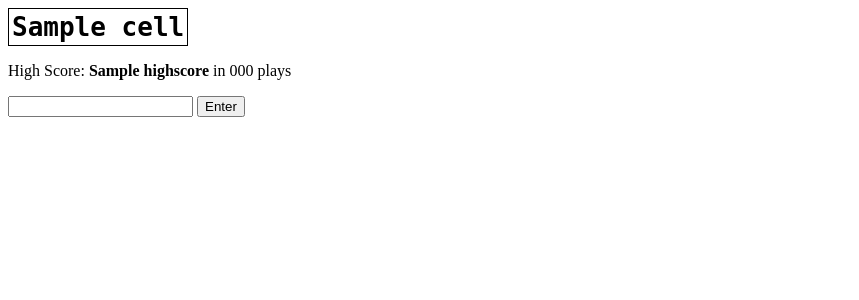
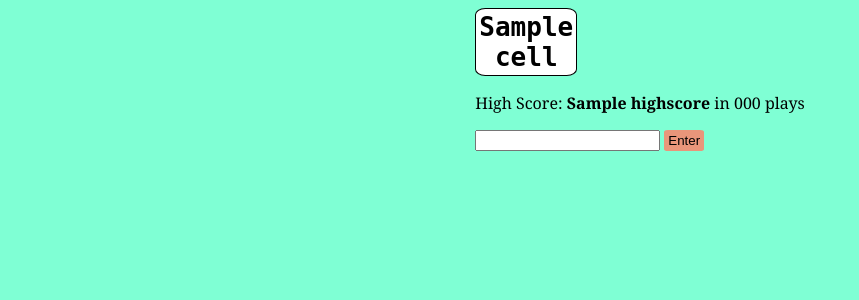
Before and after one commit to mrhoriuchi/flask-boggle, a Flask app: template templates/index.html in a window 1280 px wide. Shown: the top 300 px of the page, without its empty margins (0-859 px from the left). Run offline with Flask 2, Linux system fonts and the light colour scheme; the template is opened without the code that fills it: most values are stand-ins (such as "Sample title", 1, 10 or a date in 2020); parts of the project's set-up code (start-up, migrations or seed data) failed here and were passed over; some libraries are stand-ins or nearby versions.

Commit message:
added css

```diff
--- a/static/app.css
+++ b/static/app.css
@@ -1,6 +1,46 @@
+body{
+    display: flex;
+    flex-direction: column;
+    align-items: center;
+    background-color: aquamarine;
+}
 .board{
     border: solid 1px black;
+    border-radius: 10%;
     font-family: monospace;
     font-weight: bold;
     font-size: 200%;
+    background-color: white;
 }
+.board td{
+    text-align: center;
+    width: 1.5em;
+    height: 1.5em;
+}
+.scorelist{
+    text-align: center;
+    font-family: Cambria, Cochin, Georgia, Times, 'Times New Roman', serif;
+}
+.msg{
+    color: white;
+    text-align: center;
+    padding: 1em;
+}
+.msg.ok{
+    background-color: green;
+}
+.msg.err{
+    background-color: red;
+}
+button{
+    background-color: darksalmon;
+    border-radius: 10%;
+    border: 1px black;
+    padding: 3px 4px;
+    text-align: center;
+
+}
+button:hover{
+    opacity: 0.8;
+    cursor: pointer;
+}
--- a/templates/index.html
+++ b/templates/index.html
@@ -20,7 +20,7 @@
                 {% endfor %}
             </tbody>
         </table>
-        <p>High Score:
+        <p class="scorelist">High Score:
             <b>{{ highscore }}</b> in {{ number_plays }} plays
         </p>
         <form method="POST" class="add-word">
```
